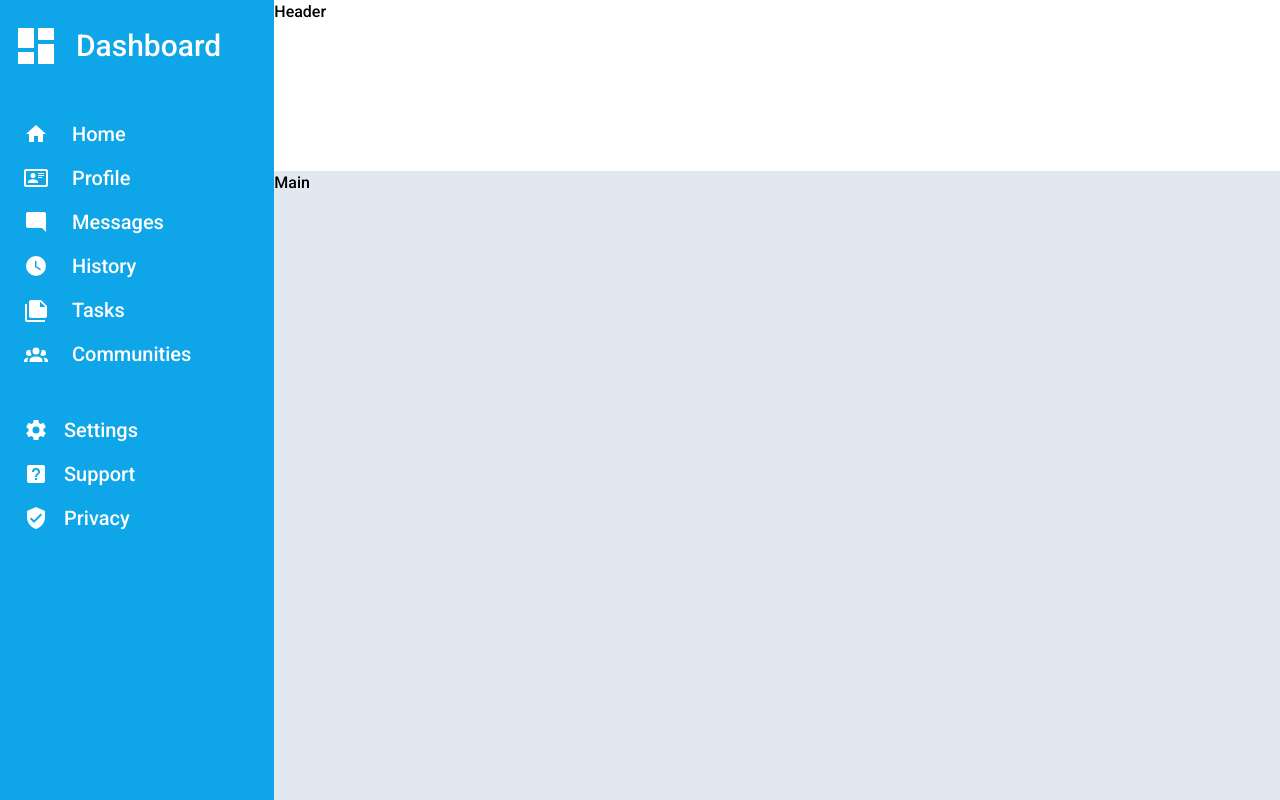
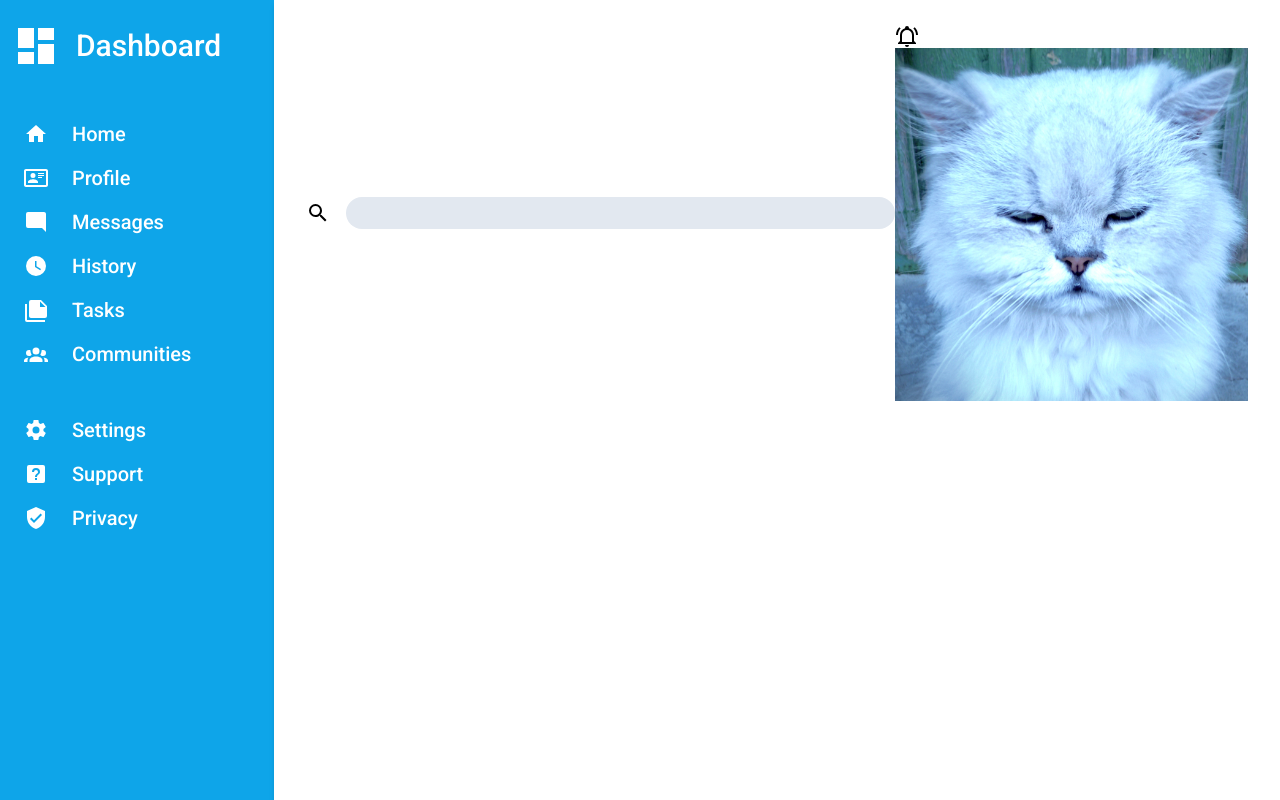
Before and after one commit to Bossolin/odin-admin-dashboard, a React (Create React App) app: page / in a window 1280 px wide. Shown: the top 800 px of the page. Built offline with nearby package versions, Linux system fonts and the light colour scheme.

Commit message:
add searchbar and images to header

```diff
--- a/src/components/Header.js
+++ b/src/components/Header.js
@@ -1,19 +1,34 @@
 import React from "react";
 import Icon from "@mdi/react";
-import { mdiViewDashboard } from "@mdi/js";
+import { mdiBellRingOutline, mdiMagnify, mdiViewDashboard } from "@mdi/js";
+import img from "../img/cat.jpeg";
 
 const Header = ({ openModal, setOpenModal }) => {
   return (
     <div
       className={`${
         openModal ? "hidden" : "block"
-      } sm:static fixed w-full sm:row-span-1 bottom-0 bg-white`}
+      } h-[12vh] sm:h-auto px-8 py-6 grid grid-cols-[5fr_3fr] grid-rows-[1fr_2fr] sm:relative fixed w-full sm:row-span-1 bottom-0 bg-white shadow-md `}
     >
-      Header
+      <div className="flex items-center">
+        <label htmlFor="search" className="">
+          <Icon path={mdiMagnify} title="Search" size={1} />
+        </label>
+        <input
+          type="text"
+          name="search"
+          id="search"
+          className="bg-slate-200 ml-4 rounded-2xl h-8 w-full pl-4"
+        />
+      </div>
+      <div className="">
+        <Icon path={mdiBellRingOutline} title="Alerts" size={1} />
+        <img src={img} alt="Cat" />
+      </div>
       <button
         className={`
         ${openModal ? "hidden" : "block"}
-        sm:hidden z-10 relative -top-28 left-4 text-sky-500 `}
+        sm:hidden z-10 absolute -top-24 left-6 text-sky-500 `}
         onClick={() => setOpenModal(!openModal)}
       >
         <Icon path={mdiViewDashboard} title="Dashboard" size={3} />
--- a/src/components/Sidebar.js
+++ b/src/components/Sidebar.js
@@ -25,6 +25,7 @@ const Sidebar = ({ openModal, setOpenModal }) => {
         <Icon path={mdiViewDashboard} title="Dashboard" size={2} />{" "}
         <span className="p-4">Dashboard</span>
       </div>
+
       <div className="py-8">
         <div className="text-white px-3 flex items-center sm:text-xl text-3xl">
           <Icon path={mdiHome} title="Home" size={1} />{" "}
@@ -54,22 +55,22 @@ const Sidebar = ({ openModal, setOpenModal }) => {
 
       <div className="text-white px-3 flex items-center sm:text-xl text-3xl">
         <Icon path={mdiCog} title="Settings" size={1} />{" "}
-        <span className="px-4 py-2">Settings</span>
+        <span className="px-6 py-2">Settings</span>
       </div>
       <div className="text-white px-3 flex items-center sm:text-xl text-3xl">
         <Icon path={mdiHelpBox} title="Support" size={1} />{" "}
-        <span className="px-4 py-2">Support</span>
+        <span className="px-6 py-2">Support</span>
       </div>
       <div className="text-white px-3 flex items-center sm:text-xl text-3xl">
         <Icon path={mdiShieldCheck} title="Privacy" size={1} />{" "}
-        <span className="px-4 py-2">Privacy</span>
+        <span className="px-6 py-2">Privacy</span>
       </div>
 
       <button
         onClick={() => setOpenModal(!openModal)}
         className={`${
           openModal ? "block" : "hidden"
-        } text-white fixed bottom-24 left-4`}
+        } text-white fixed bottom-44 left-6`}
       >
         <Icon path={mdiCloseThick} title="Close Dashboard" size={3} />
       </button>
```
Also changed, not shown: src/img/cat.jpeg (added).
